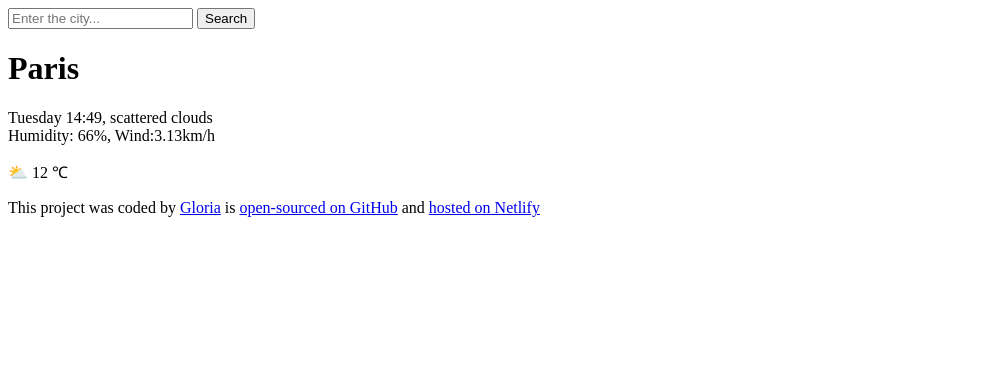
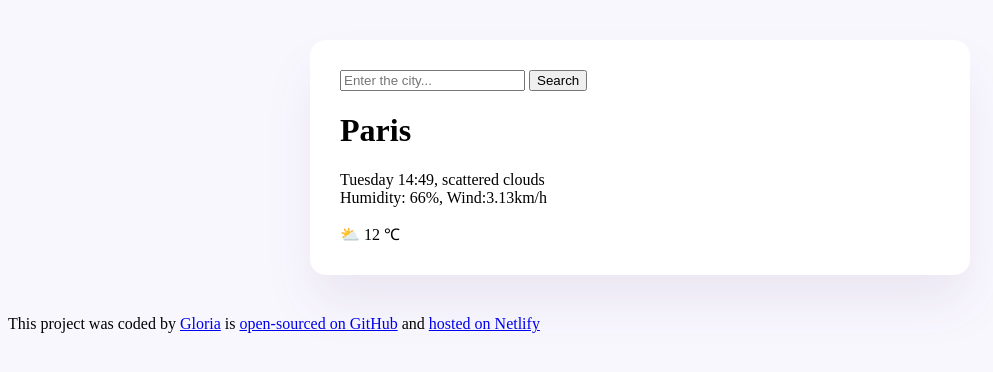
Before and after one commit to gloriamatope/weather-forcast, a plain HTML site: page index.html in a window 1280 px wide. Shown: the whole page, without its empty margins (0-993 px from the left). Drawn offline with Linux system fonts and the light colour scheme.

Commit message:
added css to my project

```diff
--- a/index.html
+++ b/index.html
@@ -4,10 +4,13 @@
         <meta charset="UTF-8">
         <meta name="viewport" content="width=device-width, initial-scale=1.0">
         <title>My App</title>
+        <link rel="stylesheet" href="src/style.css">
     </head>
 
     <body>
+        <div class="weather-app">
             <header>
+
                 <form>
                     <input type="search" placeholder="Enter the city..." required />
                     <input type="submit" value="Search" />
@@ -26,6 +29,7 @@
                 <div>⛅ 12 ℃</div>
 
             </main>
+        </div>
         <footer>
             <p>
                 This project was coded by
--- /dev/null
+++ b/src/style.css
@@ -0,0 +1,11 @@
+body{
+    background:#f9f7fe;
+}
+.weather-app{
+background-color: white ;
+max-width:600px ;
+margin:40px auto ;
+border-radius:16px ;
+box-shadow:0 30px 50px rgba(65, 50, 100, 0.08) ;
+padding:30px ;
+}
```
Lines whose indentation alone changed are shown as unchanged.
